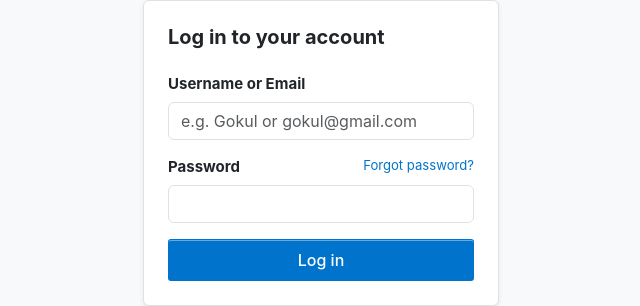
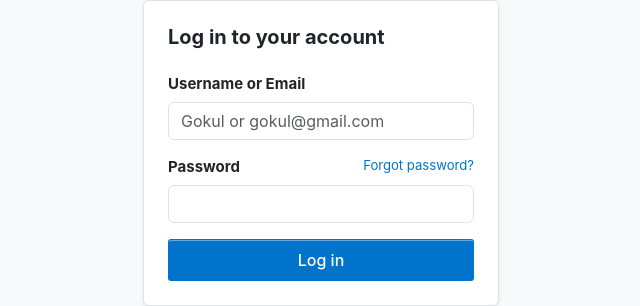
Before and after one commit to gokul27108/Question-and-Answer-platform, a website built with Vite: page frontend/login.html in a window 1280 px wide. Shown: the part 257-563 px from the top of the page, 319-959 px from the left. Built offline with nearby package versions, Linux system fonts and the light colour scheme.

Commit message:
UI: remove e.g. prefix from login username placeholder

```diff
--- a/frontend/login.html
+++ b/frontend/login.html
@@ -31,7 +31,7 @@
                     <form id="login-form">
                         <div class="mb-3">
                             <label for="username" class="form-label fw-bold">Username or Email</label>
-                            <input type="text" class="form-control" id="username" placeholder="e.g. Gokul or gokul@gmail.com" required>
+                            <input type="text" class="form-control" id="username" placeholder="Gokul or gokul@gmail.com" required>
                         </div>
                         <div class="mb-3">
                             <div class="d-flex justify-content-between">
```
